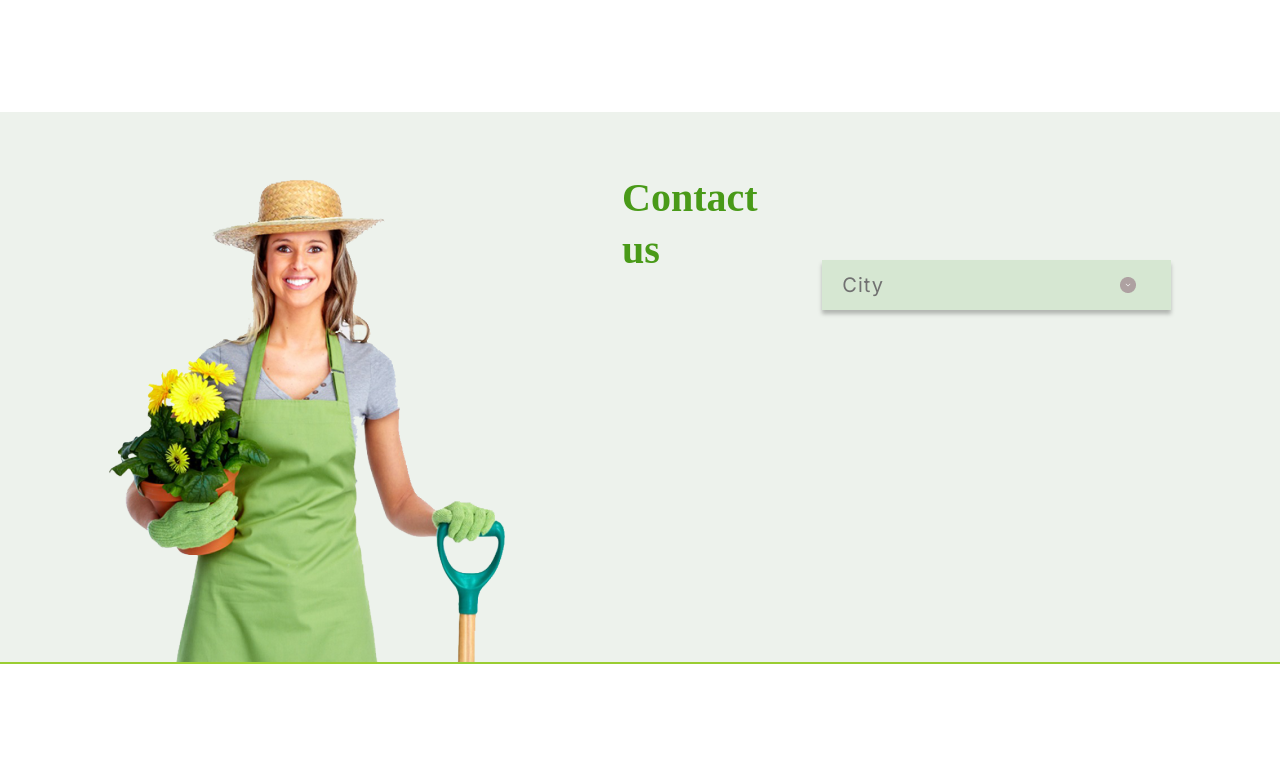
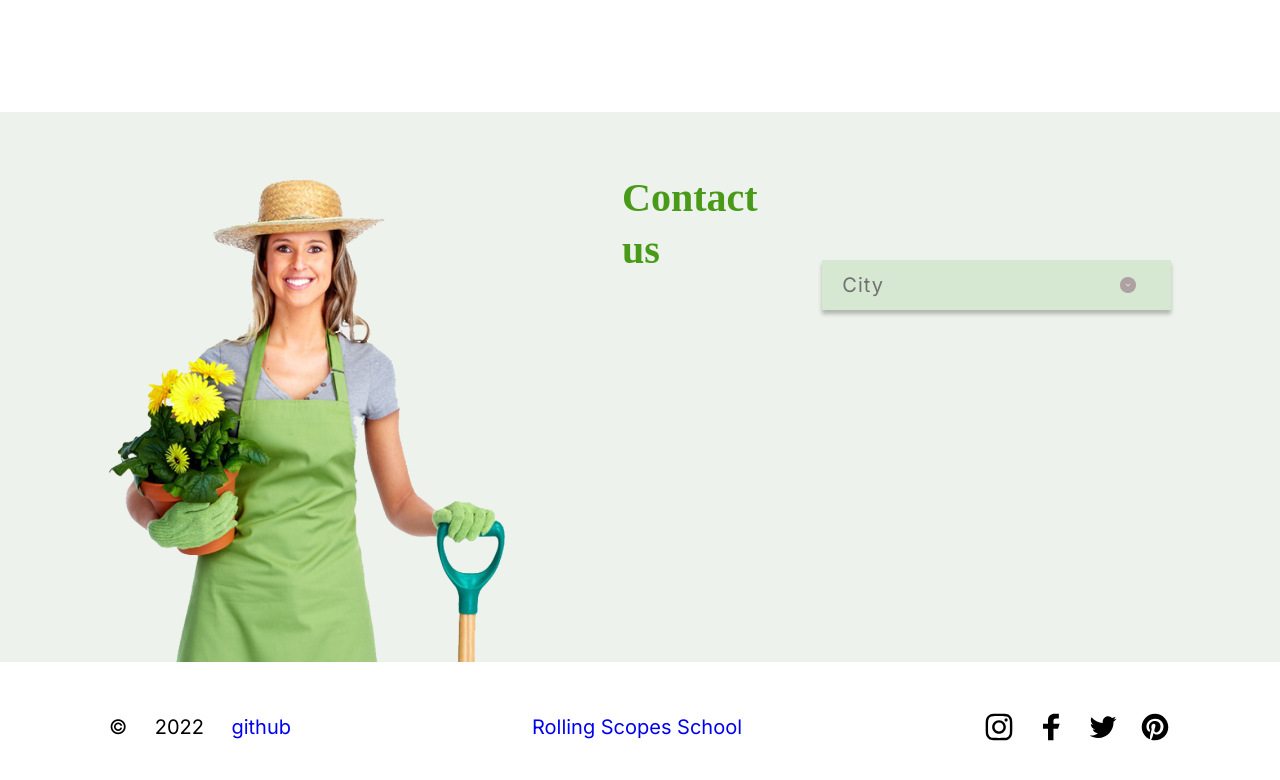
Before and after one commit to a-reznikov/stage-0, a plain HTML site: page plants/index.html in a window 1280 px wide. Shown: the part 3143-3923 px from the top of the page. Before the commit the page ends 3807 px from the top, so only its background shows below. Drawn offline with Linux system fonts and the light colour scheme; a web font is replaced by a local one.

Commit message:
feat: implement footer section

```diff
--- a/plants/index.html
+++ b/plants/index.html
@@ -148,6 +148,28 @@
     </main>
     <footer class="footer">
       <div class="container footer-container">
+        <div class="footer-data">
+          <p class="footer-data-item">©</p>
+          <p class="footer-data-item">2022</p>
+          <p class="footer-data-item"><a href="https://github.com/a-reznikov" class="link-footer">github</a></p>
+        </div>
+        <p class="footer-data-item"><a href="https://rs.school/js-stage0/" class="link-footer">Rolling Scopes School</a></p>
+        <div class="social">
+          <ul class="social-list">
+            <li class="social-item">
+              <a href="https://www.instagram.com/" class="social-link inst"></a>
+            </li>
+            <li class="social-item">
+              <a href="https://www.facebook.com/" class="social-link fb"></a>
+            </li>
+            <li class="social-item">
+              <a href="https://twitter.com/" class="social-link tw"></a>
+            </li>
+            <li class="social-item">
+              <a href="https://www.pinterest.com/" class="social-link pt"></a>
+            </li>
+          </ul>
+        </div>
       </div>
     </footer>
   </body>
--- a/plants/style.css
+++ b/plants/style.css
@@ -56,7 +56,6 @@ html {
     align-items: center;
     border: none;
     padding: 0;
-    /*line-height: 50px;*/
     list-style: none;
   }
 
@@ -389,5 +388,71 @@ html {
 
 
 .footer-container {
-border: 1px solid yellowgreen;
+  display: flex;
+  justify-content: space-between;
+  padding: 40px 109px;
+  font-family: 'Inter', sans-serif;
+  font-style: normal;
+  font-weight: 400;
+  font-size: 20px;
+  line-height: 50px;
+  color: #000000;
 }
+
+.footer-data {
+  display: flex;
+  justify-content: space-between;
+  width: 182px;
+  height: 50px;
+}
+
+.link-footer {
+  text-decoration: none;
+}
+
+.footer-data-item {
+  margin: 0;
+}
+
+.social-link {
+  text-decoration: none;
+}
+
+.social {
+  display: flex;
+  width: 188px;
+  height: 50px;
+}
+
+.social-list {
+  display: flex;
+  flex-grow: 1;
+  justify-content: space-between;
+  align-items: center;
+  border: none;
+  padding: 0;
+  list-style: none;
+}
+
+.social-link {
+  display: block;
+  width: 32px;
+  height: 32px;
+
+}
+
+.inst {
+  background-image: url(assets/img/inst.svg);
+}
+
+.fb {
+  background-image: url(assets/img/fb.svg);
+}
+
+.tw {
+  background-image: url(assets/img/tw.svg);
+}
+
+.pt {
+  background-image: url(assets/img/pt.svg);
+}
```
Also changed, not shown: plants/assets/img/fb.svg (added), plants/assets/img/inst.svg (added), plants/assets/img/pt.svg (added), plants/assets/img/tw.svg (added).
